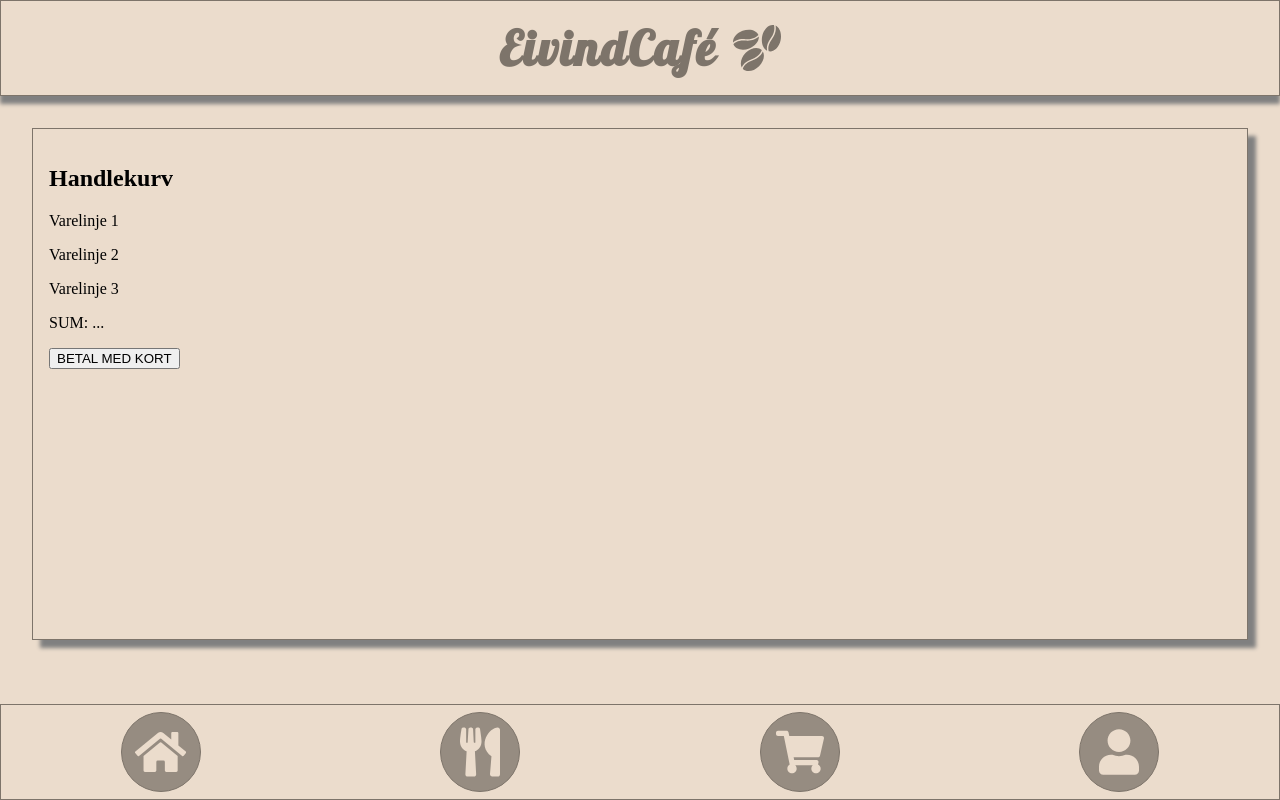
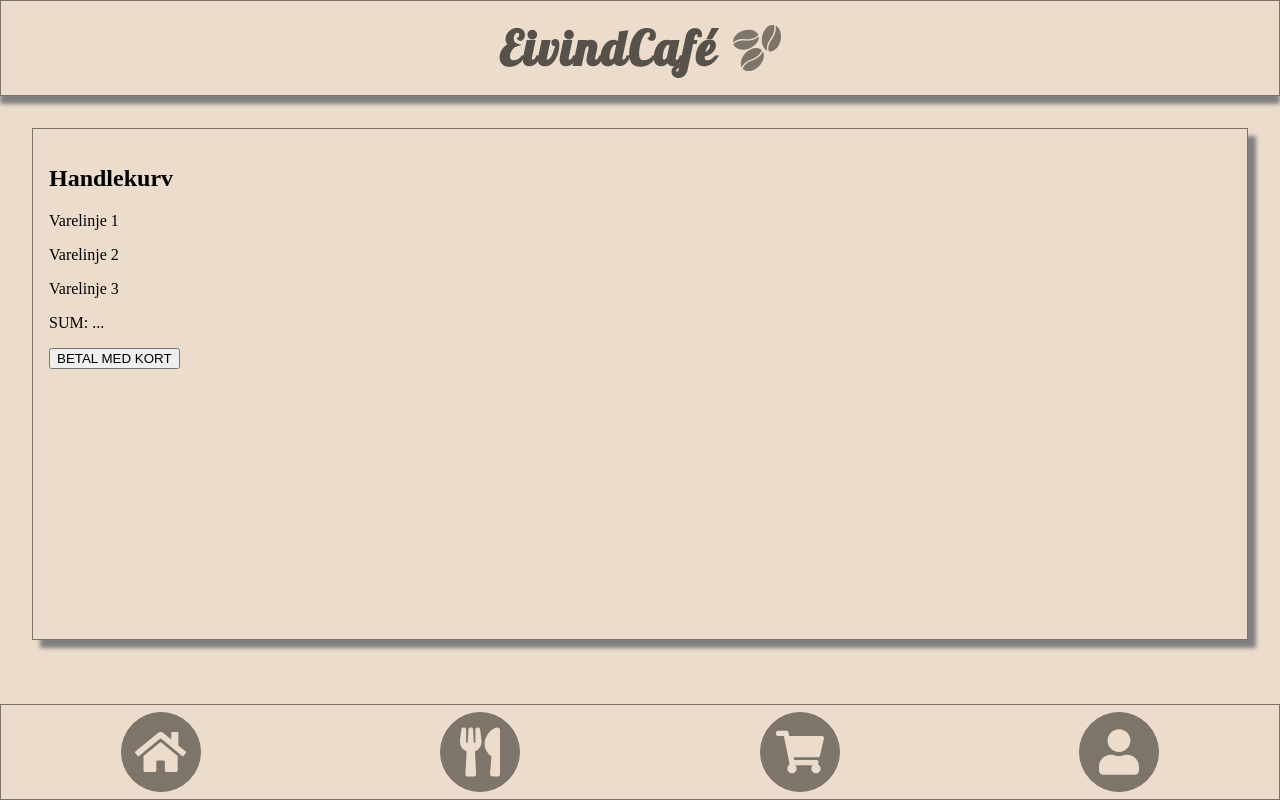
Before and after one commit to ReHaugen/Grensesnitt_Eksamen, a plain HTML site: page App/Shopping_Cart_Page/ShoppingCartPage.html in a window 1280 px wide. In both pictures the pointer is over the element "EivindCafé". Drawn offline with Linux system fonts and the light colour scheme.

Commit message:
Add hovereffect to links

```diff
--- a/App/Shopping_Cart_Page/Style.css
+++ b/App/Shopping_Cart_Page/Style.css
@@ -38,6 +38,11 @@ body {
   margin: 0;
   margin-right: 1rem;
   /*text-shadow: 1px 1px 1px grey;*/
+}
+
+.logotext:hover{
+  color: #57514b;
+  cursor: pointer;
 }
 
 .logoicon{
@@ -81,13 +86,17 @@ main {
 }
 
 .icon{
-  background-color: #968c81;
+  background-color: #7d746a;
   width: 5rem;
   height: 5rem;
   border: 1px solid #7d746a;
   border-radius: 100%;
   text-align: center;
   cursor: pointer;
+}
+
+.icon:hover{
+  background-color: #57514b;
 }
 
 .icon svg{
```
